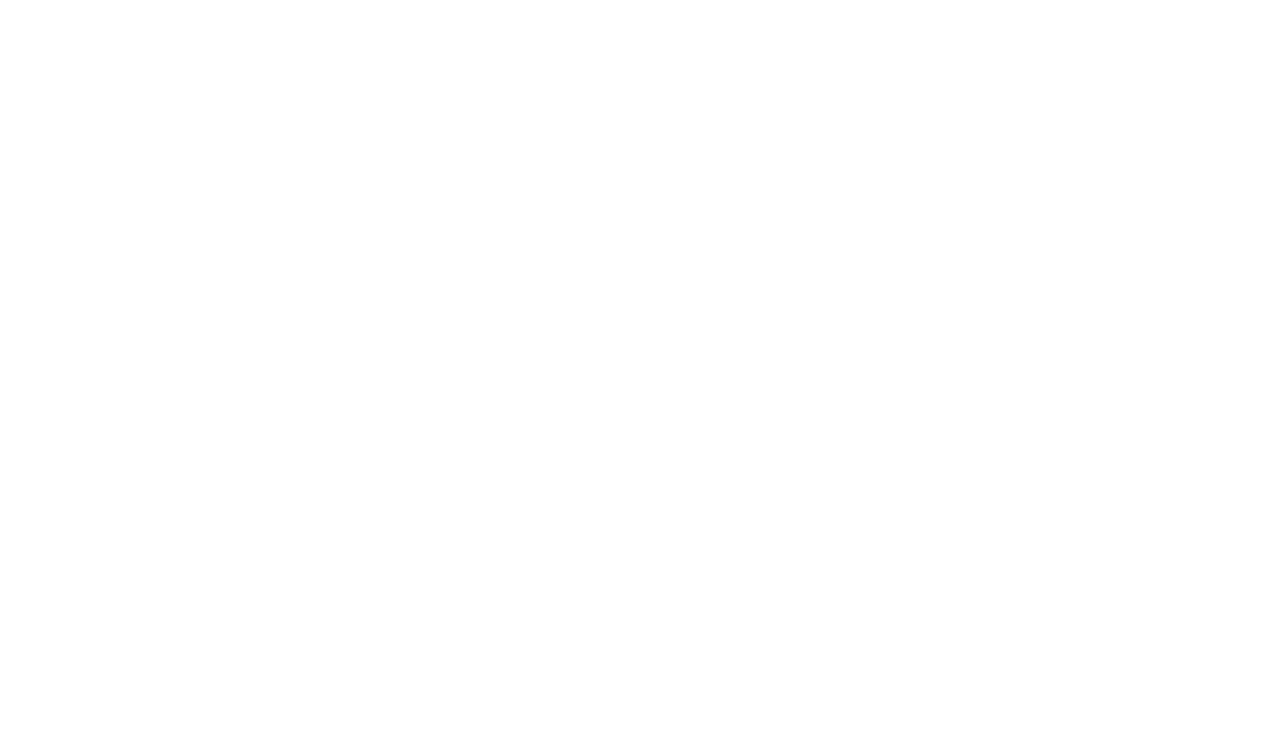
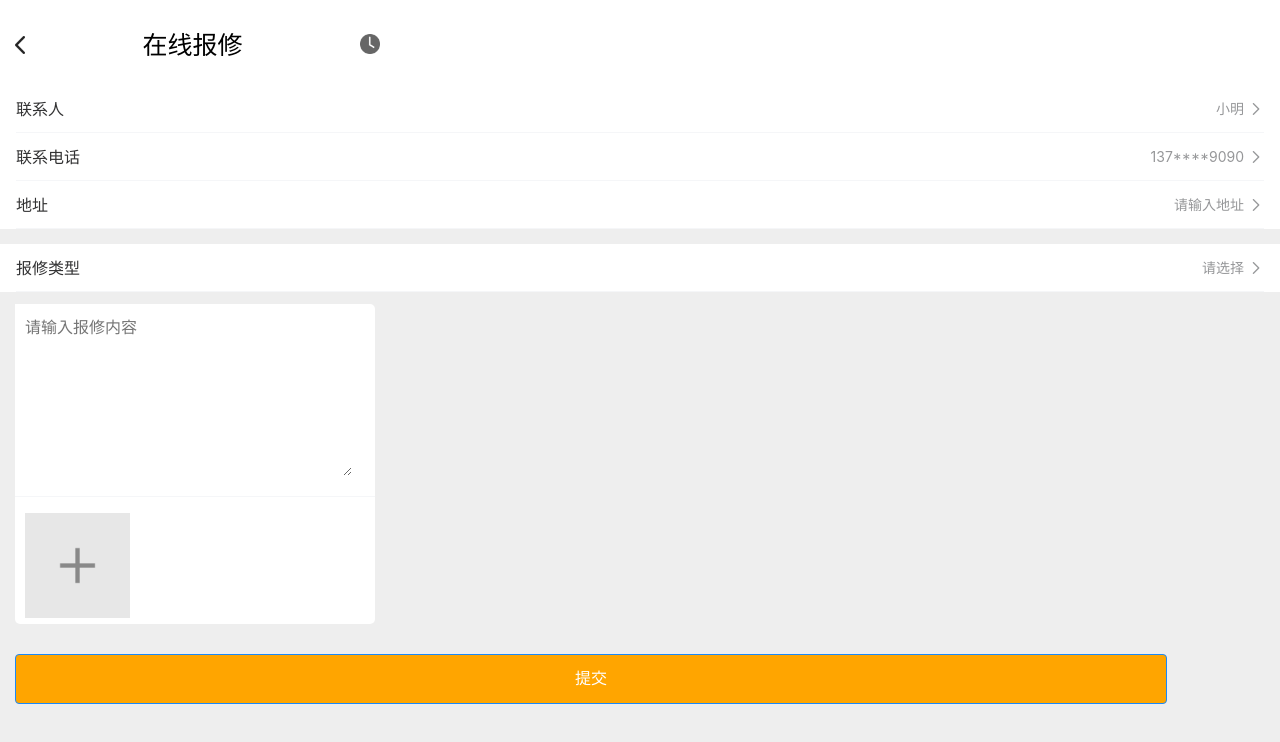
Before and after one commit to llxxxxxx/Static-page, a Vue app: page /repair in a window 1280 px wide. Before the commit this address had no page. Shown: the top 742 px of the page. Built offline with nearby package versions, Linux system fonts and the light colour scheme.

Commit message:
在线报修

```diff
--- a/src/router/index.js
+++ b/src/router/index.js
@@ -105,6 +105,10 @@
     {
       path: '/login',
       component: () => import('../views/Login.vue')
+    },
+    {
+      path: '/repair',
+      component: () => import('../views/Online_repair.vue')
     }
   ]
 })
--- /dev/null
+++ b/src/views/Online_repair.vue
@@ -0,0 +1,106 @@
+<template>
+  <div>
+    <!-- 头部 -->
+    <div class="head">
+      <img @click="goback" src="./images/setting/icon_1.png" alt="" />
+      <span>在线报修</span>
+      <img style="width: 20px" src="./images/repair/1.png" alt="" />
+    </div>
+    <!-- 主体部分 -->
+    <div class="bg">
+      <van-cell title="联系人" is-link value="小明" size="large" />
+      <van-cell title="联系电话" is-link value="137****9090" size="large" />
+      <van-cell title="地址" is-link value="请输入地址" size="large" />
+      <van-cell
+        title="报修类型"
+        is-link
+        value="请选择"
+        style="margin-top: 15px"
+        size="large"
+      />
+      <div class="feed">
+        <textarea
+          name=""
+          id=""
+          cols="46"
+          rows="10"
+          placeholder="请输入报修内容"
+        ></textarea>
+        <van-divider />
+        <img src="./images/repair/2.png" alt="" />
+      </div>
+
+      <van-button
+        type="primary"
+        size="large"
+        style="
+          background-color: orange;
+          margin-top: 30px;
+          width: 90%;
+          margin-left: 15px;
+        "
+        >提交</van-button
+      >
+    </div>
+  </div>
+</template>
+
+<script>
+export default {
+  methods: {
+    goback() {
+      this.$router.replace("/property");
+    },
+  },
+};
+</script>
+
+<style scoped>
+.head {
+  width: 375px;
+  height: 50px;
+  padding-top: 25px;
+  padding-left: 15px;
+  background-color: white;
+  margin-bottom: 10px;
+}
+
+.head img {
+  width: 10px;
+}
+
+.head span {
+  font-size: 25px;
+  display: inline-block;
+  width: 335px;
+  height: 40px;
+  text-align: center;
+}
+.bg {
+  background: #eee;
+  height: 769px;
+}
+.feed {
+  width: 360px;
+  height: 320px;
+  background-color: white;
+  margin-top: 12px;
+  margin-left: 15px;
+  border-radius: 5px;
+}
+
+.feed textarea {
+  width: 325px;
+  height: 50%;
+  border: 0;
+  padding-left: 10px;
+  padding-top: 10px;
+  font-size: 16px;
+  /* margin-left: px; */
+  margin-right: 15px;
+}
+.feed img {
+  width: 105px;
+  margin-left: 10px;
+}
+</style>
--- a/src/views/Property.vue
+++ b/src/views/Property.vue
@@ -48,6 +48,11 @@
     goback() {
       this.$router.replace("/home");
     },
+    select(i) {
+      if (i === 1) {
+        this.$router.replace("/repair");
+      }
+    },
   },
 };
 </script>
```
Also changed, not shown: src/views/images/repair/1.png (added), src/views/images/repair/2.png (added).
